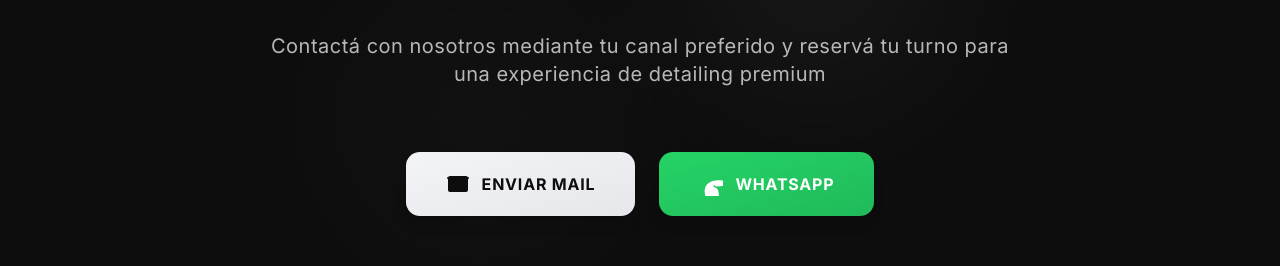
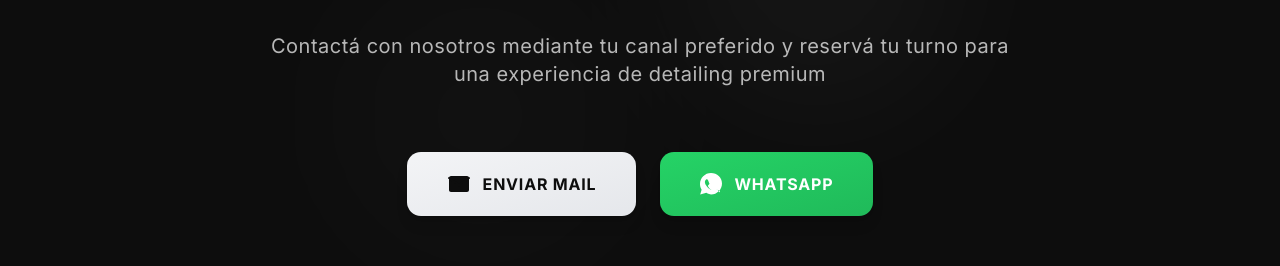
Before and after one commit to Martincagliero/RT-DETAIL, a Next.js app: page / in a window 1280 px wide. Shown: the part 10676-10942 px from the top of the page. Built offline with nearby package versions, Linux system fonts and the light colour scheme.

Commit message:
refactor: Update WhatsApp icons to official SVG across all components (buttons and overlay)

```diff
--- a/components/Footer.tsx
+++ b/components/Footer.tsx
@@ -106,13 +106,13 @@ export default function Footer() {
             <motion.a
               href="https://wa.me/5491123392274?text=Hola%2C%20quiero%20agendar%20un%20turno%20para%20detailing."
               onClick={handleWhatsAppClick}
-              className="group relative px-8 py-4 md:px-10 md:py-5 bg-gradient-to-br from-[#25D366] to-[#20ba5a] text-white font-semibold tracking-wider rounded-[14px] overflow-hidden transition-all duration-300 inline-flex items-center justify-center gap-3 shadow-lg hover:shadow-2xl"
+              className="group relative px-8 py-4 md:px-10 md:py-5 bg-gradient-to-br from-[#25D366] to-[#20ba5a] text-white font-semibold tracking-wider rounded-[14px] overflow-hidden transition-all duration-300 inline-flex items-center justify-center gap-2 md:gap-3 shadow-lg hover:shadow-2xl"
               whileHover={{ scale: 1.05, y: -2 }}
               whileTap={{ scale: 0.95 }}
             >
-              {/* SVG WhatsApp Icon - Minimalist */}
-              <svg className="w-5 h-5 md:w-6 md:h-6 relative z-10 flex-shrink-0" fill="currentColor" viewBox="0 0 24 24">
-                <path d="M17.472 14.382c-.297-.149-1.758-.867-2.03-.967-.272-.099-.47-.148-.67.15-.23.297-.921.927-.129 1.124.792.199 1.592.489 2.332 1.039 1.315.929 2.19 2.285 2.461 3.801.272 1.516.04 3.196-.529 4.523-.566 1.327-1.529 2.261-2.67 2.75-.584.235-1.207.303-1.825.174-.617-.128-1.176-.4-1.656-.873-.48-.473-.872-1.066-1.154-1.666-.282-.6-.47-1.223-.553-1.844-.084-.62-.093-1.202-.035-1.754.058-.552.19-1.07.38-1.557.189-.487.456-.92.784-1.281.328-.361.73-.651 1.188-.858.458-.207.96-.325 1.48-.342.52-.017 1.037.064 1.539.238.503.175.97.449 1.39.805.42.356.786.797 1.094 1.307.309.51.556 1.074.73 1.68.175.606.27 1.251.277 1.912.007.66-.078 1.306-.246 1.926-.168.62-.425 1.2-.758 1.726-.333.526-.74 1.0-1.217 1.419-.476.42-1.013.761-1.607 1.023-.594.263-1.231.443-1.906.535-.676.092-1.387.07-2.097-.067-.71-.137-1.398-.407-2.049-.798-.651-.391-1.247-.895-1.779-1.503-.532-.608-.992-1.314-1.369-2.1-.376-.785-.674-1.638-.878-2.543-.204-.905-.32-1.858-.34-2.837-.02-.98.078-1.938.289-2.86.211-.922.556-1.8 1.024-2.623.468-.823 1.072-1.576 1.81-2.254.738-.678 1.61-1.271 2.605-1.766.995-.495 2.108-.89 3.33-1.176 1.222-.286 2.543-.464 3.957-.528 1.414-.064 2.914-.009 4.498.168 1.584.177 3.237.504 4.947.976.341.099.648.26.914.474.266.214.483.472.651.767.168.295.283.618.341.963.059.345.06.707.005 1.081-.055.374-.172.745-.341 1.098z"/>
+              {/* Official WhatsApp Icon - Clean SVG */}
+              <svg className="w-5 h-5 md:w-[22px] md:h-[22px] relative z-10 flex-shrink-0" fill="white" viewBox="0 0 24 24">
+                <path d="M12 0C5.373 0 0 5.373 0 12c0 2.248.638 4.359 1.749 6.156L.216 23.469 6.938 21.64C8.762 22.912 11.292 23.5 12 23.5c6.627 0 12-5.373 12-12S18.627 0 12 0zm6.489 17.541c-.287.844-1.67 1.559-2.499 1.723-.568.106-1.309.209-3.814-.821-3.238-1.307-5.359-4.835-5.522-5.056-.161-.22-1.318-1.753-1.318-3.342 0-1.588.831-2.367 1.124-2.693.293-.325.638-.407.85-.407.211 0 .421 0 .604.011.194.012.482-.073.755.577.276.657 1.336 3.277 1.456 3.516.12.239.201.517.041.828-.161.312-.242.509-.485.783-.242.273-.51.608-.729.825-.242.241-.492.502-.211.981.281.479 1.247 2.056 2.675 3.329 1.839 1.637 3.399 2.144 3.878 2.387.479.241.757.2 1.037-.122.281-.322 1.19-1.387 1.508-1.858.318-.471.637-.394.956-.237.318.156 2.03 1.054 2.378 1.244s.588.27.675.421c.086.152.086.884-.201 1.728z"/>
               </svg>
               <span className="relative z-10 text-sm md:text-base font-bold">WHATSAPP</span>
 
@@ -238,9 +238,9 @@ export default function Footer() {
             whileHover={{ scale: 1.1 }}
             whileTap={{ scale: 0.9 }}
           >
-            {/* WhatsApp Icon */}
-            <svg className="w-8 h-8 text-white relative z-10" fill="currentColor" viewBox="0 0 24 24">
-              <path d="M17.472 14.382c-.297-.149-1.758-.867-2.03-.967-.272-.099-.47-.148-.67.15-.23.297-.921.927-.129 1.124.792.199 1.592.489 2.332 1.039 1.315.929 2.19 2.285 2.461 3.801.272 1.516.04 3.196-.529 4.523-.566 1.327-1.529 2.261-2.67 2.75-.584.235-1.207.303-1.825.174-.617-.128-1.176-.4-1.656-.873-.48-.473-.872-1.066-1.154-1.666-.282-.6-.47-1.223-.553-1.844-.084-.62-.093-1.202-.035-1.754.058-.552.19-1.07.38-1.557.189-.487.456-.92.784-1.281.328-.361.73-.651 1.188-.858.458-.207.96-.325 1.48-.342.52-.017 1.037.064 1.539.238.503.175.97.449 1.39.805.42.356.786.797 1.094 1.307.309.51.556 1.074.73 1.68.175.606.27 1.251.277 1.912.007.66-.078 1.306-.246 1.926-.168.62-.425 1.2-.758 1.726-.333.526-.74 1.0-1.217 1.419-.476.42-1.013.761-1.607 1.023-.594.263-1.231.443-1.906.535-.676.092-1.387.07-2.097-.067-.71-.137-1.398-.407-2.049-.798-.651-.391-1.247-.895-1.779-1.503-.532-.608-.992-1.314-1.369-2.1-.376-.785-.674-1.638-.878-2.543-.204-.905-.32-1.858-.34-2.837-.02-.98.078-1.938.289-2.86.211-.922.556-1.8 1.024-2.623.468-.823 1.072-1.576 1.81-2.254.738-.678 1.61-1.271 2.605-1.766.995-.495 2.108-.89 3.33-1.176 1.222-.286 2.543-.464 3.957-.528 1.414-.064 2.914-.009 4.498.168 1.584.177 3.237.504 4.947.976.341.099.648.26.914.474.266.214.483.472.651.767.168.295.283.618.341.963.059.345.06.707.005 1.081-.055.374-.172.745-.341 1.098z"/>
+            {/* Official WhatsApp Icon - Clean SVG */}
+            <svg className="w-8 h-8 text-white relative z-10" fill="white" viewBox="0 0 24 24">
+              <path d="M12 0C5.373 0 0 5.373 0 12c0 2.248.638 4.359 1.749 6.156L.216 23.469 6.938 21.64C8.762 22.912 11.292 23.5 12 23.5c6.627 0 12-5.373 12-12S18.627 0 12 0zm6.489 17.541c-.287.844-1.67 1.559-2.499 1.723-.568.106-1.309.209-3.814-.821-3.238-1.307-5.359-4.835-5.522-5.056-.161-.22-1.318-1.753-1.318-3.342 0-1.588.831-2.367 1.124-2.693.293-.325.638-.407.85-.407.211 0 .421 0 .604.011.194.012.482-.073.755.577.276.657 1.336 3.277 1.456 3.516.12.239.201.517.041.828-.161.312-.242.509-.485.783-.242.273-.51.608-.729.825-.242.241-.492.502-.211.981.281.479 1.247 2.056 2.675 3.329 1.839 1.637 3.399 2.144 3.878 2.387.479.241.757.2 1.037-.122.281-.322 1.19-1.387 1.508-1.858.318-.471.637-.394.956-.237.318.156 2.03 1.054 2.378 1.244s.588.27.675.421c.086.152.086.884-.201 1.728z"/>
             </svg>
 
             {/* Subtle pulse animation */}
@@ -286,7 +286,7 @@ export default function Footer() {
                   }}
                 />
                 <svg className="w-full h-full text-[#25D366]" fill="currentColor" viewBox="0 0 24 24">
-                  <path d="M17.472 14.382c-.297-.149-1.758-.867-2.03-.967-.272-.099-.47-.148-.67.15-.23.297-.921.927-.129 1.124.792.199 1.592.489 2.332 1.039 1.315.929 2.19 2.285 2.461 3.801.272 1.516.04 3.196-.529 4.523-.566 1.327-1.529 2.261-2.67 2.75-.584.235-1.207.303-1.825.174-.617-.128-1.176-.4-1.656-.873-.48-.473-.872-1.066-1.154-1.666-.282-.6-.47-1.223-.553-1.844-.084-.62-.093-1.202-.035-1.754.058-.552.19-1.07.38-1.557.189-.487.456-.92.784-1.281.328-.361.73-.651 1.188-.858.458-.207.96-.325 1.48-.342.52-.017 1.037.064 1.539.238.503.175.97.449 1.39.805.42.356.786.797 1.094 1.307.309.51.556 1.074.73 1.68.175.606.27 1.251.277 1.912.007.66-.078 1.306-.246 1.926-.168.62-.425 1.2-.758 1.726-.333.526-.74 1.0-1.217 1.419-.476.42-1.013.761-1.607 1.023-.594.263-1.231.443-1.906.535-.676.092-1.387.07-2.097-.067-.71-.137-1.398-.407-2.049-.798-.651-.391-1.247-.895-1.779-1.503-.532-.608-.992-1.314-1.369-2.1-.376-.785-.674-1.638-.878-2.543-.204-.905-.32-1.858-.34-2.837-.02-.98.078-1.938.289-2.86.211-.922.556-1.8 1.024-2.623.468-.823 1.072-1.576 1.81-2.254.738-.678 1.61-1.271 2.605-1.766.995-.495 2.108-.89 3.33-1.176 1.222-.286 2.543-.464 3.957-.528 1.414-.064 2.914-.009 4.498.168 1.584.177 3.237.504 4.947.976.341.099.648.26.914.474.266.214.483.472.651.767.168.295.283.618.341.963.059.345.06.707.005 1.081-.055.374-.172.745-.341 1.098z"/>
+                  <path d="M12 0C5.373 0 0 5.373 0 12c0 2.248.638 4.359 1.749 6.156L.216 23.469 6.938 21.64C8.762 22.912 11.292 23.5 12 23.5c6.627 0 12-5.373 12-12S18.627 0 12 0zm6.489 17.541c-.287.844-1.67 1.559-2.499 1.723-.568.106-1.309.209-3.814-.821-3.238-1.307-5.359-4.835-5.522-5.056-.161-.22-1.318-1.753-1.318-3.342 0-1.588.831-2.367 1.124-2.693.293-.325.638-.407.85-.407.211 0 .421 0 .604.011.194.012.482-.073.755.577.276.657 1.336 3.277 1.456 3.516.12.239.201.517.041.828-.161.312-.242.509-.485.783-.242.273-.51.608-.729.825-.242.241-.492.502-.211.981.281.479 1.247 2.056 2.675 3.329 1.839 1.637 3.399 2.144 3.878 2.387.479.241.757.2 1.037-.122.281-.322 1.19-1.387 1.508-1.858.318-.471.637-.394.956-.237.318.156 2.03 1.054 2.378 1.244s.588.27.675.421c.086.152.086.884-.201 1.728z"/>
                 </svg>
               </div>
               <p className="text-white text-lg font-semibold tracking-wide">
```
